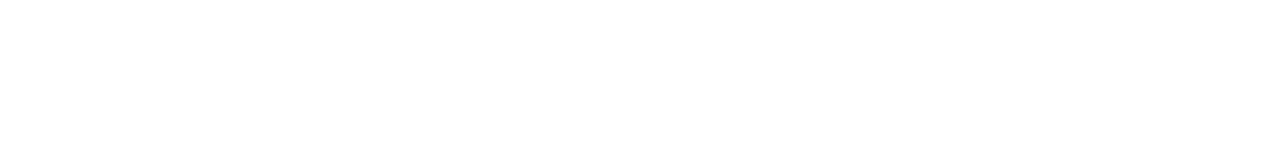
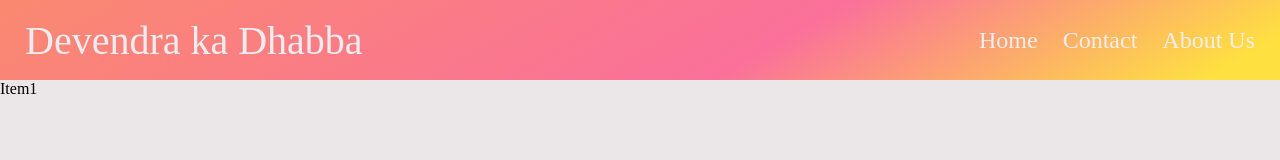
Before and after one commit to devendra-coder/Recipe-Website, a plain HTML site: page index.html in a window 1280 px wide. Drawn offline with Linux system fonts and the light colour scheme.

Commit message:
created a navbar in the html and css file

```diff
--- a/index.html
+++ b/index.html
@@ -1,11 +1,45 @@
 <!DOCTYPE html>
 <html lang="en">
+
 <head>
     <meta charset="UTF-8">
     <meta name="viewport" content="width=device-width, initial-scale=1.0">
     <title>Recipe Website</title>
+    <link rel="stylesheet" href="styles.css">
 </head>
+
 <body>
+    <div class="container">
+        <header>
+            <div class="navcontainer">
+                <nav>
+                    <ul id="navlist">
+                        <li>
+                            <p id="brand_name">Devendra ka Dhabba</p>
+                        </li>
+                        <li>
+                            <div id="nav-items">
+                                <a href="#">Home</a>
+                                <a href="#">Contact</a>
+                                <a href="#">About Us</a>
+                            </div>
+                        </li>
+                    </ul>
+                </nav>
+            </div>
+        </header>
+        <main>
+            <div class="contentbox">
+                Item1
+            </div>
+        </main>
+        <footer>
+            <div class="footerBox">
 
+            </div>
+        </footer>
+
+    </div>
 </body>
+
 </html>
--- a/styles.css
+++ b/styles.css
@@ -0,0 +1,45 @@
+*{
+    margin: 0;
+    padding: 0;
+    box-sizing: border-box;
+}
+.container{
+    height: 100vh;
+    width: 100vw;
+    overflow: none;
+    background-color:#ebe7e8;
+}
+.navcontainer{
+    width: 100vw;
+    background-image: linear-gradient(150deg, #FA8970 0%, #fa709a 60%, #fee140 95%, #fee140 100%);
+    min-height: 80px;
+    display: flex;
+    /* justify-content: center; */
+    align-items: center;
+    width: 100%;
+}
+nav{
+    width: 100%;
+}
+#navlist{
+    padding: 10px;
+    margin-left: 15px;
+    margin-right: 15px;
+    list-style: none;
+    font-size: 1.5rem;
+    display: flex;
+    justify-content: space-between;
+    align-items: center;
+}
+#brand_name{
+    font-size: 2.5rem;
+    color: rgb(237, 236, 240);
+}
+a{
+    text-decoration: none;
+    color: rgb(247, 237, 237);
+}
+#nav-items{
+    display: flex;
+    gap: 25px;
+}
```
